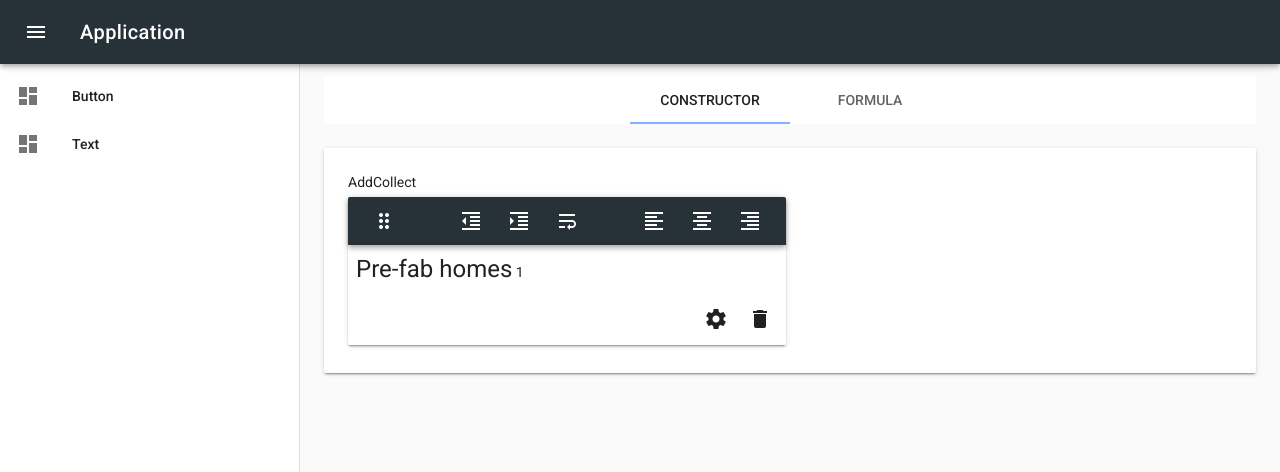
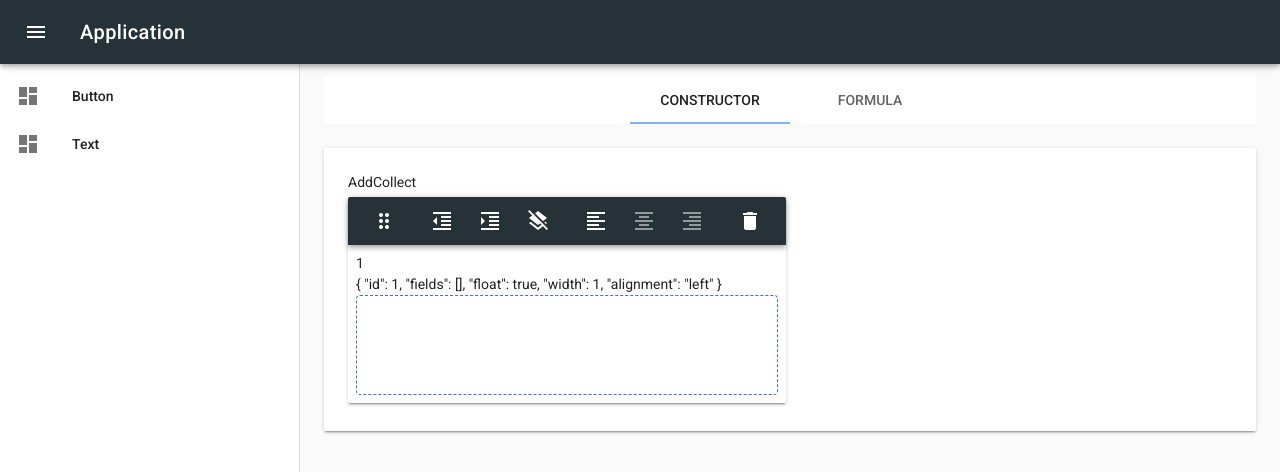
Before and after one commit to v3il/calc-builder, a Vue app in the folder client/: page /constructor in a window 1280 px wide. Both pictures are taken after a click on the button "Add". Shown: the top 472 px of the page. Built offline with nearby package versions, Linux system fonts and the light colour scheme.

Commit message:
Apply click handlers for some buttons in layout containers, small refactoring

```diff
--- a/client/src/components/LayoutBuilder.vue
+++ b/client/src/components/LayoutBuilder.vue
@@ -1,7 +1,6 @@
 <template>
     <v-card>
         <v-container fluid grid-list-md>
-
             <button @click="add">Add</button>
             <button @click="collect">Collect</button>
 
@@ -15,43 +14,12 @@
                     :key="container.id"
                 ></LayoutContainer>
             </Draggable>
+
+            <div v-else>
+                Empty
+            </div>
         </v-container>
     </v-card>
-
-    <!--<div class="layout-builder">-->
-        <!--<button @click="add">Add</button>-->
-        <!--<button @click="collect">Collect</button>-->
-
-
-        <!--&lt;!&ndash;<v-card>&ndash;&gt;-->
-            <!--<v-container fluid grid-list-md>-->
-                <!--<v-layout row wrap>-->
-                    <!--<Draggable v-if="containers.length" v-model="containers">-->
-                        <!--<LayoutContainer-->
-                                <!--@removeContainer="removeContainer($event)"-->
-                                <!--v-for="container in containers"-->
-                                <!--:container="container"-->
-                                <!--:key="container.id"-->
-                        <!--&gt;</LayoutContainer>-->
-                    <!--</Draggable>-->
-                <!--</v-layout>-->
-            <!--</v-container>-->
-        <!--</v-card>-->
-
-
-        <!--<Draggable v-if="containers.length" v-model="containers">-->
-            <!--<LayoutContainer-->
-                <!--@removeContainer="removeContainer($event)"-->
-                <!--v-for="container in containers"-->
-                <!--:container="container"-->
-                <!--:key="container.id"-->
-            <!--&gt;</LayoutContainer>-->
-        <!--</Draggable>-->
-
-        <!--<div v-else>-->
-            <!--Empty-->
-        <!--</div>-->
-    <!--</div>-->
 </template>
 
 <script>
@@ -77,24 +45,12 @@
         data() {
             return {
                 containers: this.layout,
-
-                cards: [
-                    { title: 'Pre-fab homes', src: 'https://cdn.vuetifyjs.com/images/cards/house.jpg', flex: 12 },
-                    { title: 'Favorite road trips', src: 'https://cdn.vuetifyjs.com/images/cards/road.jpg', flex: 6 },
-                    { title: 'Best airlines', src: 'https://cdn.vuetifyjs.com/images/cards/plane.jpg', flex: 6 }
-                ]
             }
         },
 
         methods: {
             add() {
-                this.containers.push(new LayoutContainerModel({
-                    id: getNextId(this.containers),
-                    width: 0.5,
-                    float: true,
-                    align: 'left',
-                    fields: [],
-                }));
+                this.containers.push(new LayoutContainerModel(getNextId(this.containers)));
             },
 
             removeContainer(removedContainer) {
--- a/client/src/components/LayoutContainer.vue
+++ b/client/src/components/LayoutContainer.vue
@@ -1,8 +1,9 @@
 <template>
-
-    <v-flex v-bind="{ [`xs6`]: true }">
-
-        <v-card>
+    <v-flex v-bind="{
+        [`xs6`]: true,
+        [`xs12`]: !containerData.float
+    }">
+        <v-card :style="{width: `${containerData.width * 100}%`}">
             <v-toolbar color="blue-grey darken-4" dense dark>
                 <v-btn icon class="js-drag-icon">
                     <v-icon>drag_indicator</v-icon>
@@ -10,126 +11,69 @@
 
                 <v-spacer></v-spacer>
 
-                <v-btn icon>
+                <v-btn icon @click="resize(-1)">
                     <v-icon>format_indent_decrease</v-icon>
                 </v-btn>
 
-                <v-btn icon>
+                <v-btn icon @click="resize(1)">
                     <v-icon>format_indent_increase</v-icon>
                 </v-btn>
 
-                <v-btn icon>
-                    <v-icon>wrap_text</v-icon>
+                <v-btn icon v-if="containerData.float" @click="toggleFloatState">
+                    <v-icon>layers_clear</v-icon>
+                </v-btn>
+
+                <v-btn icon v-else @click="toggleFloatState">
+                    <v-icon>layers</v-icon>
                 </v-btn>
 
                 <v-spacer></v-spacer>
 
-                <v-btn icon>
-                    <v-icon>format_align_left</v-icon>
+                <v-btn
+                    icon flat
+                    v-for="position in positions"
+                    :key="position"
+                    @click="setAlignment(position)"
+                    :class="{blured: containerData.alignment !== position}"
+                >
+                    <v-icon>format_align_{{position}}</v-icon>
                 </v-btn>
 
-                <v-btn icon>
-                    <v-icon>format_align_center</v-icon>
+                <v-spacer></v-spacer>
+
+                <v-btn icon @click="remove">
+                    <v-icon>delete</v-icon>
                 </v-btn>
-
-                <v-btn icon>
-                    <v-icon>format_align_right</v-icon>
-                </v-btn>
-
-                <!--<v-spacer></v-spacer>-->
-
-                <!--<v-btn icon>-->
-                    <!--<v-icon>settings</v-icon>-->
-                <!--</v-btn>-->
-
-                <!--<v-btn icon>-->
-                    <!--<v-icon>delete</v-icon>-->
-                <!--</v-btn>-->
             </v-toolbar>
 
             <v-container fill-height fluid pa-2>
                 <v-layout fill-height>
                     <v-flex xs12 align-end flexbox>
-                        <span class="headline white--text1" v-text="card.title"></span>
+                        {{containerData.id}}
 
-                        {{containerData.id}}
+                        <br>
+
+                        {{containerData}}
+
+                        <br>
+
+                        <Draggable v-model="containerData.fields" class="drag" @add="onAdd" :options="{
+                            group: 'items',
+                        }">
+                            <template v-for="field in containerData.fields">
+                                <component
+                                    @optionsUpdate="updateOptions(field, $event)"
+                                    :key="field.id"
+                                    :is="field.type"
+                                    :options="field.params"
+                                ></component>
+                            </template>
+                        </Draggable>
                     </v-flex>
                 </v-layout>
             </v-container>
-
-
-            <v-card-actions>
-                <v-spacer></v-spacer>
-
-                <v-btn icon>
-                    <v-icon>settings</v-icon>
-                </v-btn>
-
-                <v-btn icon>
-                    <v-icon>delete</v-icon>
-                </v-btn>
-            </v-card-actions>
         </v-card>
     </v-flex>
-    <!--</v-layout>-->
-    <!--</v-container>-->
-    <!--</v-card>-->
-
-        <!--<v-card class="blue-grey darken-2">-->
-            <!--<v-container fluid pa-2>-->
-                <!--<v-layout >-->
-                    <!--<v-flex xs12 align-end flexbox>-->
-                        <!--&lt;!&ndash;<div class="layout-container" :style="{width: containerData.width * 100 + '%'}" :class="{&ndash;&gt;-->
-                            <!--&lt;!&ndash;'non-float': !containerData.float,&ndash;&gt;-->
-                            <!--&lt;!&ndash;'pulled-right': containerData.pullToRight,&ndash;&gt;-->
-                        <!--&lt;!&ndash;}">&ndash;&gt;-->
-
-                                <!--<button @click="remove">Remove</button>-->
-                                <!--<button @click="float">Float</button>-->
-                                <!--<button @click="right">Right</button>-->
-
-                                <!--<button @click="resize(-1)">-</button>-->
-                                <!--<button @click="resize(1)">+</button>-->
-                                <!--<br>-->
-                                <!--{{containerData}}-->
-
-                                <!--<br>-->
-                                <!--<br>-->
-
-
-
-                                <!--<Draggable v-model="containerData.fields" class="drag" @add="onAdd" :options="{-->
-                                    <!--group: 'items',-->
-                                <!--}">-->
-                                    <!--<template v-for="field in containerData.fields">-->
-                                        <!--<component-->
-                                                <!--@optionsUpdate="mergeOptions(field, $event)"-->
-                                                <!--:key="field.id"-->
-                                                <!--:is="field.type"-->
-                                                <!--:options="field.params"-->
-                                        <!--&gt;</component>-->
-                                    <!--</template>-->
-                                <!--</Draggable>-->
-                         <!--&lt;!&ndash;</div>&ndash;&gt;-->
-                    <!--</v-flex>-->
-                <!--</v-layout>-->
-            <!--</v-container>-->
-
-            <!--<v-card-actions>-->
-                <!--<v-spacer></v-spacer>-->
-                <!--<v-btn icon>-->
-                    <!--<v-icon>favorite</v-icon>-->
-                <!--</v-btn>-->
-                <!--<v-btn icon>-->
-                    <!--<v-icon>bookmark</v-icon>-->
-                <!--</v-btn>-->
-                <!--<v-btn icon>-->
-                    <!--<v-icon>share</v-icon>-->
-                <!--</v-btn>-->
-            <!--</v-card-actions>-->
-        <!--</v-card>-->
-    <!--</v-flex>-->
-
 </template>
 
 <script>
@@ -140,7 +84,8 @@
 
     import getNextId from '../utils/getNextId';
 
-    const sizes = [0.33, 0.5, 0.66, 1];
+    import ContainerAlignmentPositions from '../constants/ContainerAlignmentPositions';
+    import ContainerSizes from '../constants/ContainerSizes';
 
     export default {
         name: 'LayoutContainer',
@@ -158,33 +103,7 @@
         data() {
             return {
                 containerData: this.container,
-
-                items2: [
-                    { header: 'Today' },
-                    {
-                        avatar: 'https://cdn.vuetifyjs.com/images/lists/1.jpg',
-                        title: 'Brunch this weekend?',
-                        subtitle: "<span class='text--primary'>Ali Connors</span> &mdash; I'll be in your neighborhood doing errands this weekend. Do you want to hang out?"
-                    },
-                    { divider: true, inset: true },
-                    {
-                        avatar: 'https://cdn.vuetifyjs.com/images/lists/2.jpg',
-                        title: 'Summer BBQ <span class="grey--text text--lighten-1">4</span>',
-                        subtitle: "<span class='text--primary'>to Alex, Scott, Jennifer</span> &mdash; Wish I could come, but I'm out of town this weekend."
-                    },
-                    { divider: true, inset: true },
-                    {
-                        avatar: 'https://cdn.vuetifyjs.com/images/lists/3.jpg',
-                        title: 'Oui oui',
-                        subtitle: "<span class='text--primary'>Sandra Adams</span> &mdash; Do you have Paris recommendations? Have you ever been?"
-                    }
-                ],
-
-                card:
-                    { title: 'Pre-fab homes', src: 'https://cdn.vuetifyjs.com/images/cards/house.jpg', flex: 12 },
-                    // { title: 'Favorite road trips', src: 'https://cdn.vuetifyjs.com/images/cards/road.jpg', flex: 6 },
-                    // { title: 'Best airlines', src: 'https://cdn.vuetifyjs.com/images/cards/plane.jpg', flex: 6 }
-
+                positions: ContainerAlignmentPositions.positions,
             };
         },
 
@@ -194,24 +113,18 @@
             },
 
             resize(direction) {
+                const sizes = ContainerSizes.sizes;
+
                 const currentIndex = sizes.indexOf(this.containerData.width);
                 this.containerData.width = sizes[currentIndex + direction];
             },
 
-            float() {
+            toggleFloatState() {
                 this.containerData.float = !this.containerData.float;
-
-                if (this.containerData.float) {
-                    this.containerData.align = 'left';
-                }
             },
 
-            right() {
-                if (!this.containerData.float) {
-                    this.containerData.pullToRight = !this.containerData.pullToRight;
-                } else {
-                    this.containerData.pullToRight = false;
-                }
+            setAlignment(alignment) {
+                this.containerData.alignment = alignment;
             },
 
             onAdd(event) {
@@ -227,7 +140,7 @@
                 itemElement.remove();
             },
 
-            mergeOptions(field, newOptions) {
+            updateOptions(field, newOptions) {
                 field.params = newOptions;
             }
         },
@@ -258,8 +171,14 @@
     }
 
     .drag {
-        width: 100px;
+        width: 100%;
         height: 100px;
+        padding: 12px;
         border: 1px dashed royalblue;
+        border-radius: 4px;
+    }
+
+    .blured {
+        opacity: 0.5;
     }
 </style>
--- /dev/null
+++ b/client/src/constants/ContainerAlignmentPositions.js
@@ -0,0 +1,4 @@
+export default {
+    positions: ['left', 'center', 'right'],
+    default: 'left',
+}
--- /dev/null
+++ b/client/src/constants/ContainerSizes.js
@@ -0,0 +1,4 @@
+export default {
+    sizes: [0.33, 0.5, 0.66, 1],
+    default: 1,
+}
--- a/client/src/models/LayoutContainer.js
+++ b/client/src/models/LayoutContainer.js
@@ -1,7 +1,14 @@
+import ContainerAlignmentPositions from '../constants/ContainerAlignmentPositions';
+import ContainerSizes from '../constants/ContainerSizes';
+
 export default class LayoutContainer {
-    constructor(options) {
-        for(const option in options) {
-            this[option] = options[option];
-        }
+    constructor(id) {
+        this.id = id;
+
+        this.fields = [];
+        this.float = true;
+
+        this.width = ContainerSizes.default;
+        this.alignment = ContainerAlignmentPositions.default;
     }
 }
```
